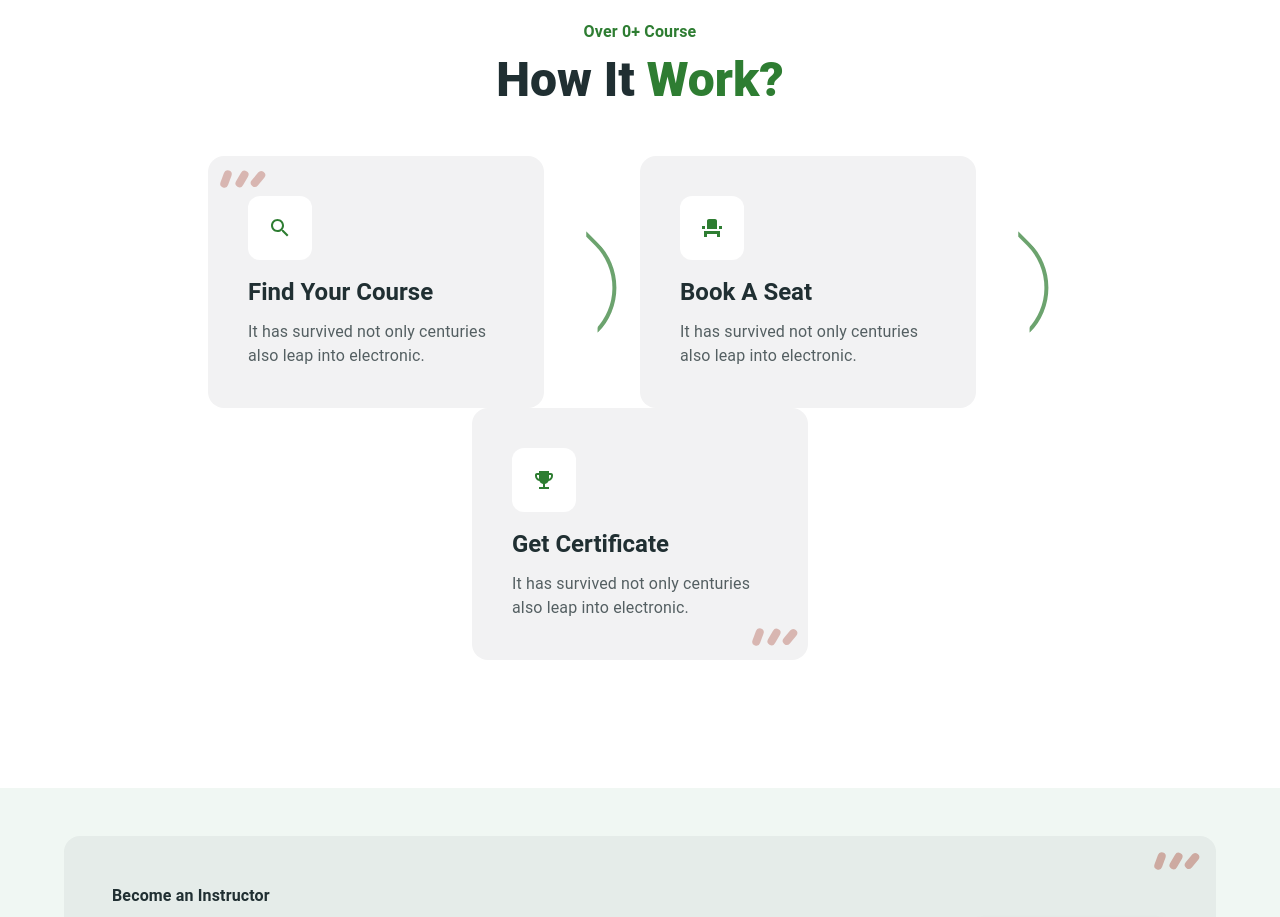
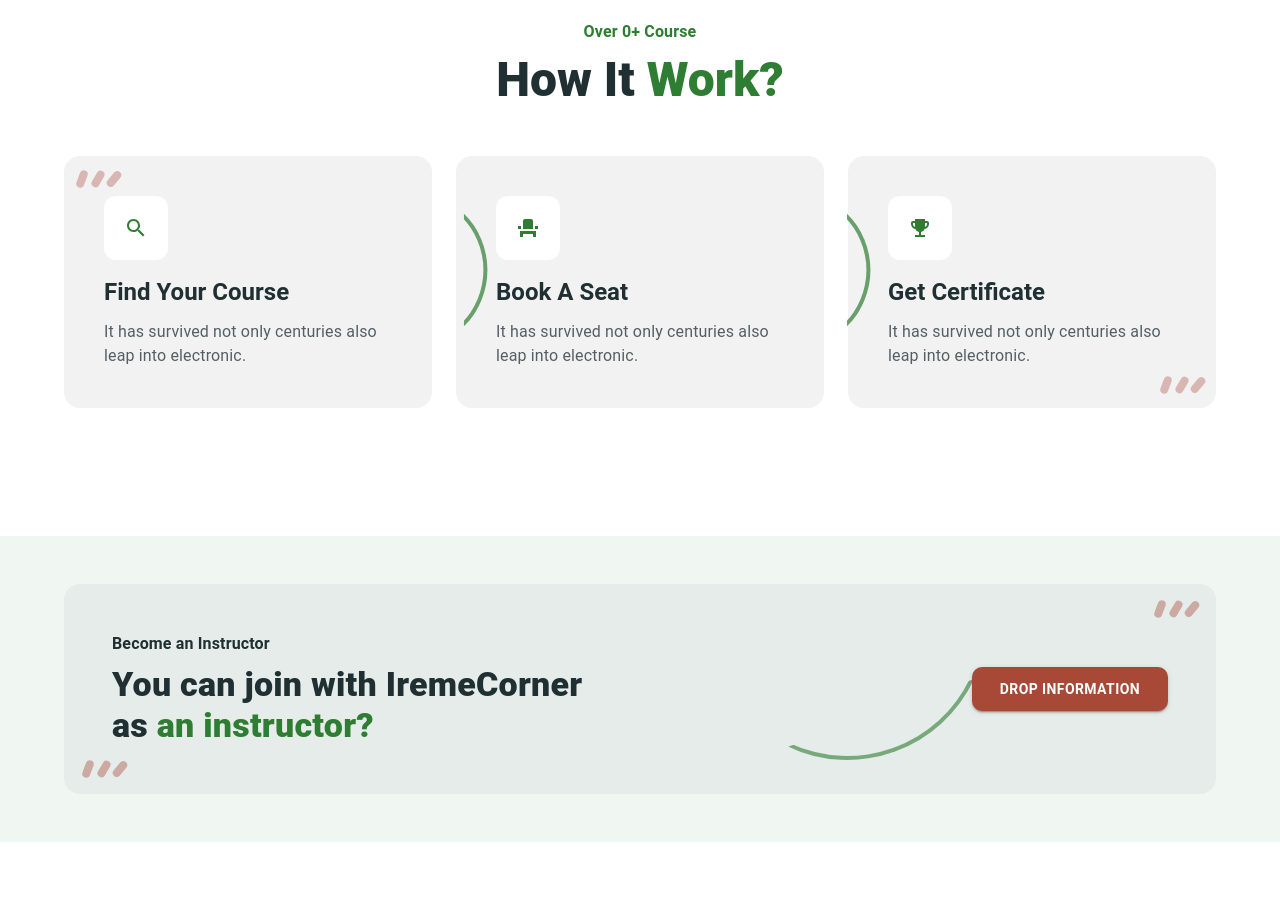
Before and after one commit to Ishimwediane/IremeCorner-Academy, a React (Create React App) app: page / in a window 1280 px wide. Shown: the part 960-1877 px from the top of the page. After the commit the page ends 1802 px from the top, so only its background shows below. Built offline with nearby package versions, Linux system fonts and the light colour scheme; no server answers.

Commit message:
how it works

```diff
--- a/src/components/HowItWorks.js
+++ b/src/components/HowItWorks.js
@@ -85,8 +85,9 @@ const HowItWorks = ({ totalCourses = 0 }) => {
           How It <Box component="span" sx={{ color: '#2E7D32' }}>Work?</Box>
         </Typography>
 
-        <Grid container alignItems="center" justifyContent="center">
-          <Grid item xs={12} md={3.5}>
+        <Box sx={{ position: 'relative' }}>
+        <Grid container spacing={3} alignItems="stretch" justifyContent="center">
+          <Grid item xs={12} md={4}>
             <StepCard
               icon={<SearchIcon sx={{ color: '#2E7D32' }} />}
               title="Find Your Course"
@@ -94,20 +95,14 @@ const HowItWorks = ({ totalCourses = 0 }) => {
               corner="tl"
             />
           </Grid>
-          <Grid item xs={12} md={1} sx={{ display: { xs: 'none', md: 'flex' }, justifyContent: 'center' }}>
-            <Arrow />
-          </Grid>
-          <Grid item xs={12} md={3.5}>
+          <Grid item xs={12} md={4}>
             <StepCard
               icon={<EventSeatIcon sx={{ color: '#2E7D32' }} />}
               title="Book A Seat"
               description="It has survived not only centuries also leap into electronic."
             />
           </Grid>
-          <Grid item xs={12} md={1} sx={{ display: { xs: 'none', md: 'flex' }, justifyContent: 'center' }}>
-            <Arrow />
-          </Grid>
-          <Grid item xs={12} md={3.5}>
+          <Grid item xs={12} md={4}>
             <StepCard
               icon={<EmojiEventsIcon sx={{ color: '#2E7D32' }} />}
               title="Get Certificate"
@@ -116,6 +111,10 @@ const HowItWorks = ({ totalCourses = 0 }) => {
             />
           </Grid>
         </Grid>
+        {/* connector arrows (only on md+) */}
+        <Arrow sx={{ display: { xs: 'none', md: 'block' }, position: 'absolute', left: '33.3%', top: '50%', transform: 'translate(-50%, -50%) rotate(-45deg)' }} />
+        <Arrow sx={{ display: { xs: 'none', md: 'block' }, position: 'absolute', left: '66.6%', top: '50%', transform: 'translate(-50%, -50%) rotate(-45deg)' }} />
+        </Box>
       </Container>
     </Box>
   );
```
Also changed, not shown: public/testimonies.png (added).
